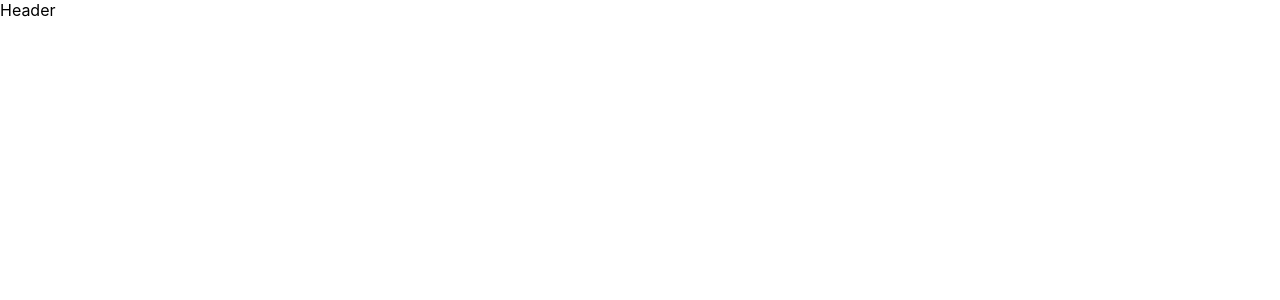
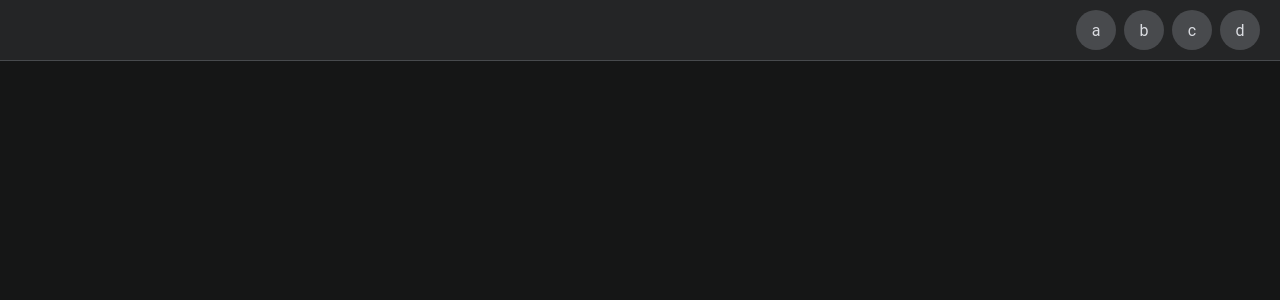
Before and after one commit to skwon2345/stock_web, a React (Create React App) app in the folder frontend/: page / in a window 1280 px wide. Shown: the top 300 px of the page. Built offline with nearby package versions, Linux system fonts and the light colour scheme.

Commit message:
savepoint

```diff
--- a/frontend/src/components/Header/index.js
+++ b/frontend/src/components/Header/index.js
@@ -1,9 +1,40 @@
-import React from 'react'
+import React, { useState, useEffect, useRef } from 'react';
+import './styles.css'
 
 const Header = () => {
-  return (
-    <div>Header</div>
-  )
+    return (
+        <Navbar>
+            <NavItem icon="a" />
+            <NavItem icon="b" />
+            <NavItem icon="c" />
+            <NavItem icon="d">
+                <p>Hello World!</p>
+
+            </NavItem>
+        </Navbar>
+    )
+}
+
+function Navbar(props) {
+    return (
+        <nav className="navbar">
+            <ul className="navbar-nav">{props.children}</ul>
+        </nav>
+    );
+}
+
+function NavItem(props) {
+    const [open, setOpen] = useState(false);
+
+    return (
+        <li className="nav-item">
+            <a href="#" className="icon-button" onClick={() => setOpen(!open)}>
+                {props.icon}
+            </a>
+
+            {open && props.children}
+        </li>
+    );
 }
 
 export default Header
--- a/frontend/src/components/Header/styles.css
+++ b/frontend/src/components/Header/styles.css
@@ -0,0 +1,48 @@
+/* <nav> */
+.navbar {
+    height: var(--nav-size);
+    background-color: var(--bg);
+    padding: 0 1rem;
+    border-bottom: var(--border);
+}
+
+  /* <ul> */
+.navbar-nav {
+    max-width: 100%;
+    height: 100%;
+    display: flex;
+    justify-content: flex-end;
+}
+
+  /* <li> */
+.nav-item {
+    width: calc(var(--nav-size) * 0.8);
+    display: flex;
+    align-items: center;
+    justify-content: center;
+}
+
+  /* Icon Button */
+.icon-button {
+    --button-size: calc(var(--nav-size) * 0.5);
+    width: var(--button-size);
+    height: var(--button-size);
+    background-color: #484a4d;
+    border-radius: 50%;
+    padding: 5px;
+    margin: 2px;
+    display: flex;
+    align-items: center;
+    justify-content: center;
+    transition: filter 300ms;
+}
+
+.icon-button:hover {
+    filter: brightness(1.2);
+}
+
+.icon-button svg {
+    fill: var(--text-color);
+    width: 20px;
+    height: 20px;
+}
--- a/frontend/src/index.css
+++ b/frontend/src/index.css
@@ -1,8 +1,7 @@
 body {
   margin: 0;
-  font-family: -apple-system, BlinkMacSystemFont, 'Segoe UI', 'Roboto', 'Oxygen',
-    'Ubuntu', 'Cantarell', 'Fira Sans', 'Droid Sans', 'Helvetica Neue',
-    sans-serif;
+  background: #151616;
+  font-family: roboto;
   -webkit-font-smoothing: antialiased;
   -moz-osx-font-smoothing: grayscale;
 }
@@ -11,3 +10,25 @@ code {
   font-family: source-code-pro, Menlo, Monaco, Consolas, 'Courier New',
     monospace;
 }
+
+
+:root {
+  --bg:  #242526;
+  --bg-accent: #484a4d;
+  --text-color: #dadce1;
+  --nav-size: 60px;
+  --border: 1px solid #474a4d;
+  --border-radius: 8px;
+  --speed: 500ms;
+}
+
+ul {
+  list-style: none;
+  margin: 0;
+  padding: 0;
+}
+
+a {
+  color: var(--text-color);
+  text-decoration: none;;
+}
```
